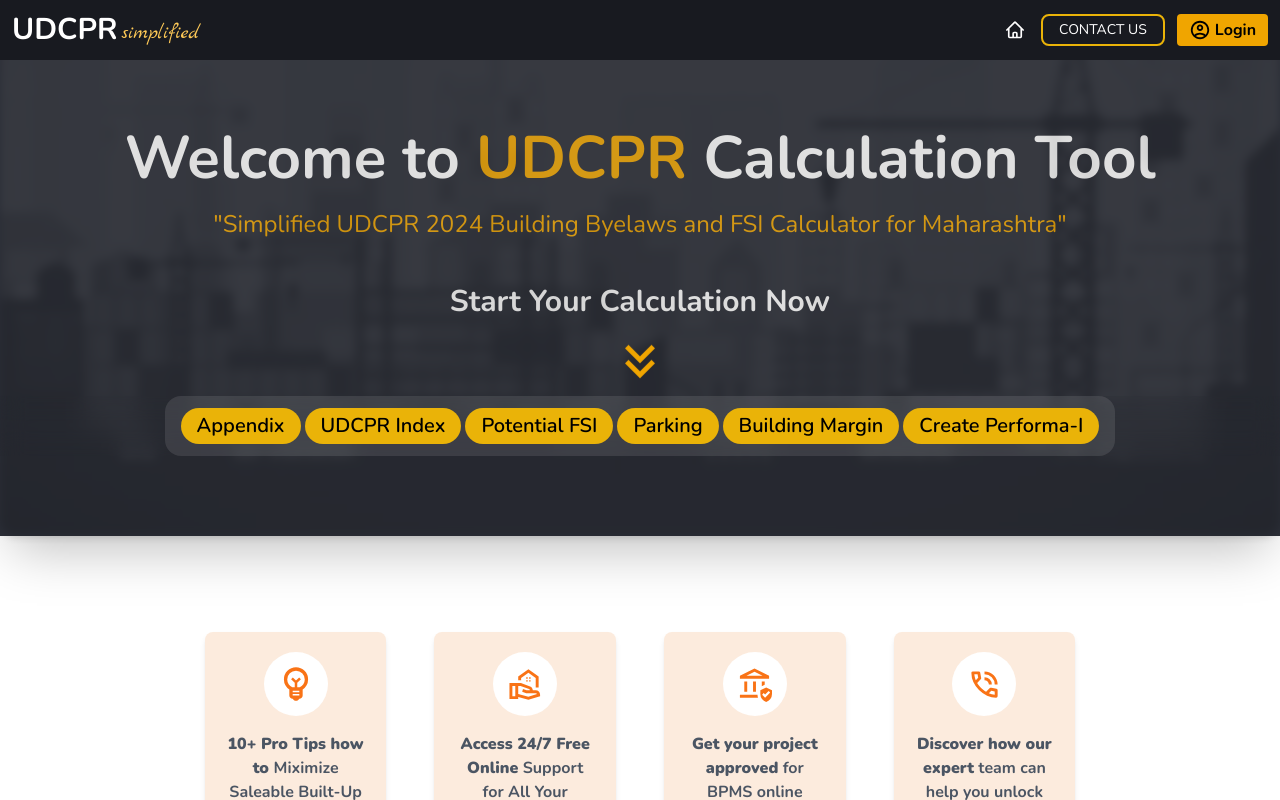
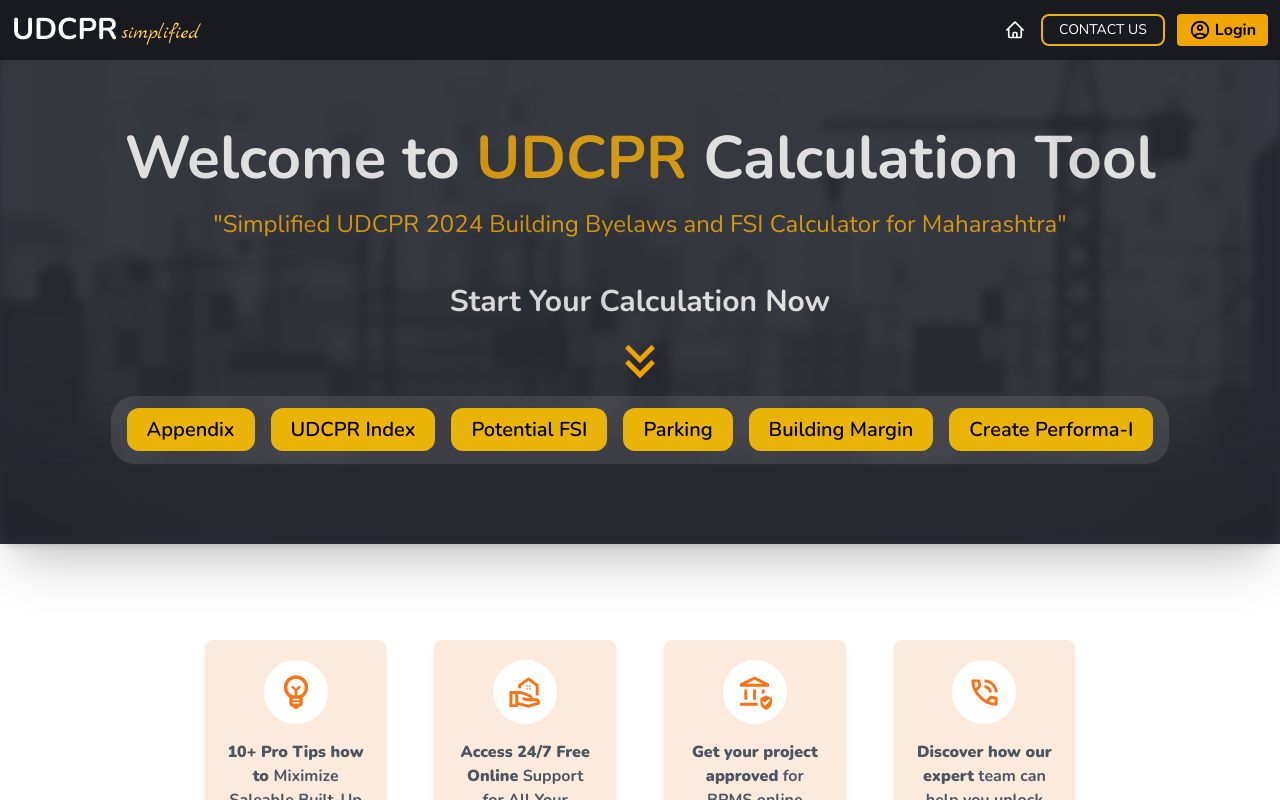
Before and after one commit to caves-infotech/caves-form, a Next.js app in the folder client/: page / in a window 1280 px wide. Shown: the top 800 px of the page. Built offline with nearby package versions, Linux system fonts and the light colour scheme; no server answers.

Commit message:
navbar done

```diff
--- a/client/components/Navbar.jsx
+++ b/client/components/Navbar.jsx
@@ -23,28 +23,34 @@ const Navbar = ({ isScrolled }) => {
       }`}
     >
       <div className="flex items-center justify-center">
-        <div className="flex items-center flex-wrap justify-center sm:p-2 sm:px-4 space-x-1 bg-white bg-opacity-10 rounded-2xl mx-2 ">
+        <div className="flex items-center flex-wrap justify-center sm:p-2  py-2  bg-white bg-opacity-10 rounded-3xl mx-2 ">
+          <div className="sm:p-2 my-1 sm:space-x-4 space-x-1">
           {row1Data.map((item, index) => (
             <Link
               href="/form"
               key={index}
               onClick={() => setState(item[1])}
-              className={` bg-yellow-500 px-2 sm:px-4 py-1 my-1 text-sm sm:text-xl font-semibold rounded-full hover:text-slate-700 cursor-pointer`}
+              className={` bg-yellow-500 px-2 sm:px-5 sm:p-2 py-1 my-1 text-sm sm:text-xl font-semibold rounded-xl hover:text-slate-700 cursor-pointer`}
             >
               {item[0]}
             </Link>
           ))}
+          </div>
 
+          <div className="sm:p-2 my-1 sm:space-x-4 space-x-1">
           {row2Data.map((item, index) => (
             <Link
               href="/form"
               key={index}
               onClick={() => setState(item[1])}
-              className={` bg-yellow-500 px-2 sm:px-4 py-1 my-1 text-sm sm:text-xl font-semibold rounded-full hover:text-slate-700  cursor-pointer`}
+              className={` bg-yellow-500 px-2 sm:px-5 sm:p-2 py-1 my-1 text-sm sm:text-xl font-semibold rounded-xl hover:text-slate-700  cursor-pointer`}
             >
               {item[0]}
             </Link>
           ))}
+          </div>
+
+
         </div>
       </div>
     </nav>
```
